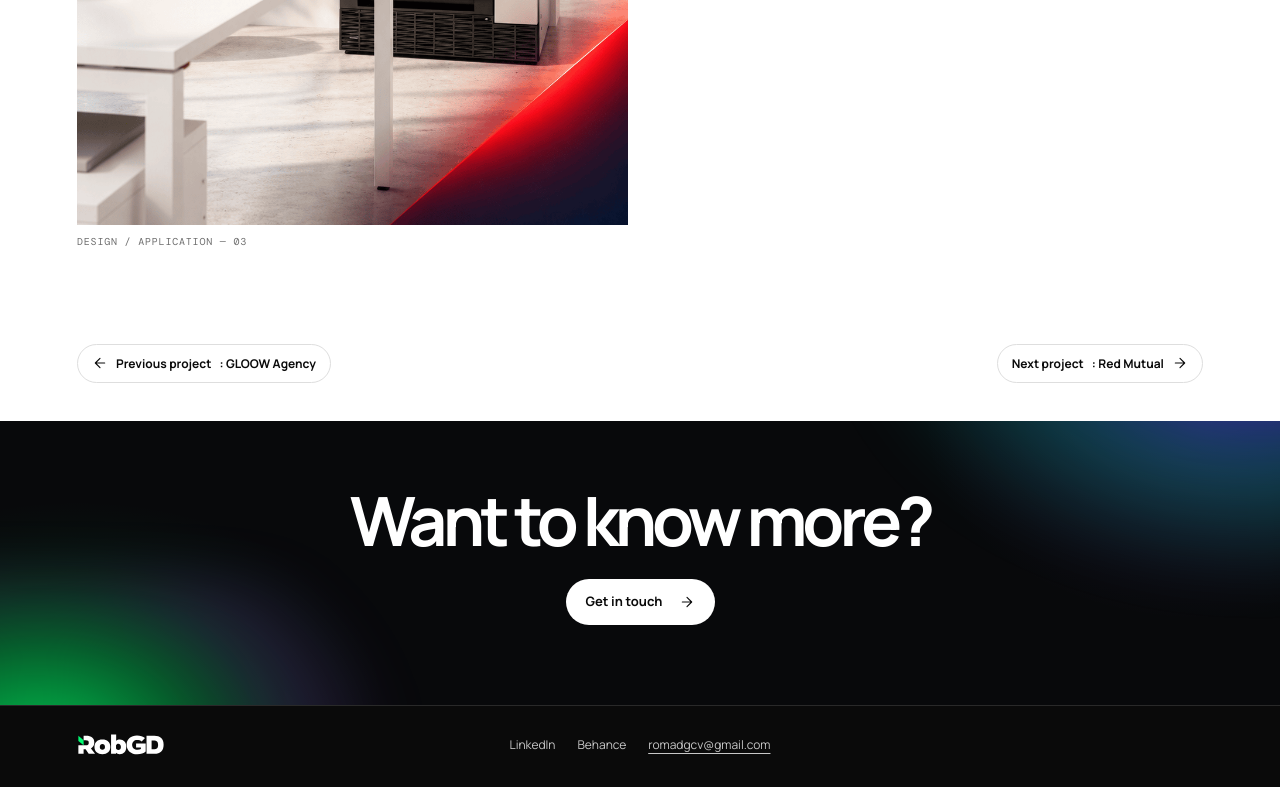
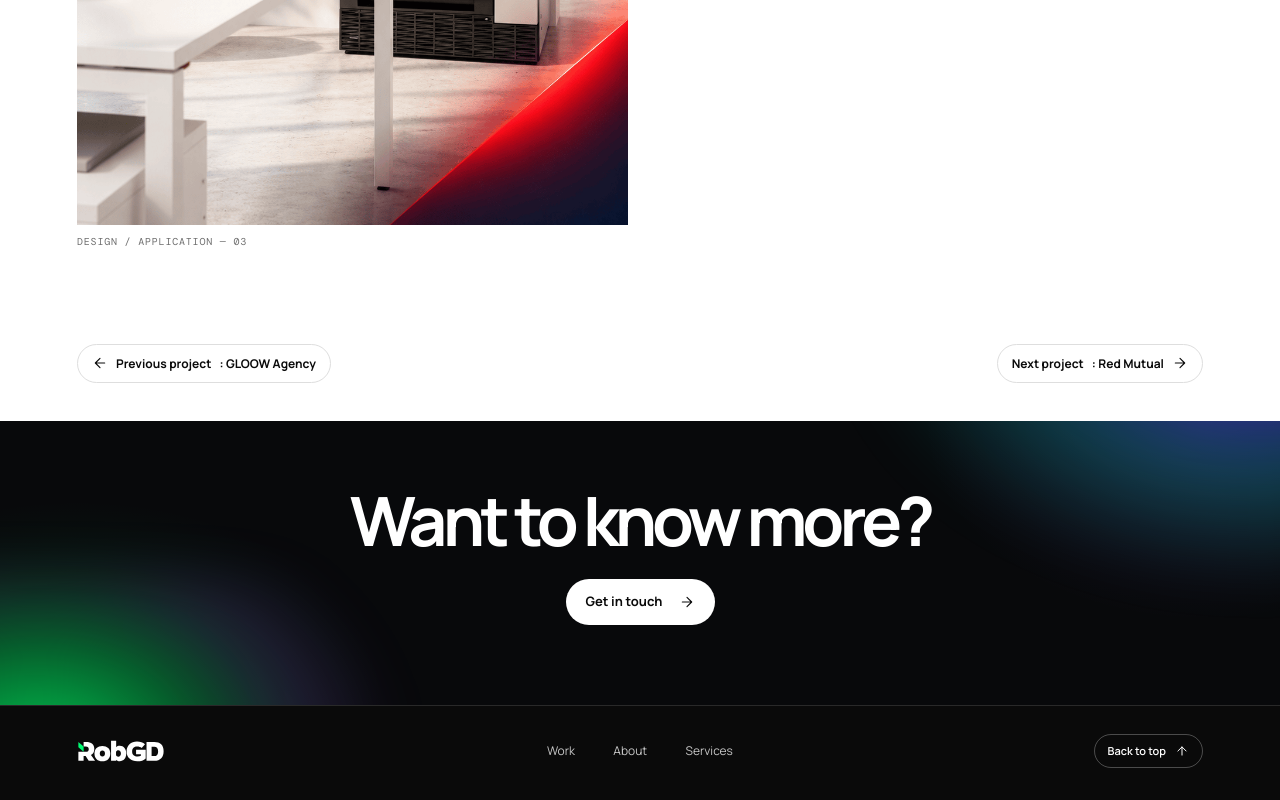
Before and after one commit to 0rober-byte/portfolio, a plain HTML site: page projects/buenos-aires-vending/index.html in a window 1280 px wide. Shown: the part 4029-4829 px from the top of the page. Drawn offline with nearby package versions, Linux system fonts and the light colour scheme; a script that the page names is missing.

Commit message:
Simplify footer navigation: buenos-aires-vending

```diff
--- a/projects/buenos-aires-vending/index.html
+++ b/projects/buenos-aires-vending/index.html
@@ -48,7 +48,5 @@
 <section class="closing"><div class="wrap closing-inner"><div><h2 data-ui="need">Want to know more?</h2></div>
 <a class="pill" href="https://wa.me/3513848087" target="_blank" rel="noreferrer noopener"><span data-ui="contactMore">Get in touch</span> <svg class="ui-icon" viewBox="0 0 24 24" width="20" height="20" fill="none" stroke="currentColor" stroke-width="1.7" stroke-linecap="round" stroke-linejoin="round" aria-hidden="true"><path d="M5 12h14m-7-7 7 7-7 7"/></svg></a></div></section></main>
 <footer class="footer"><div class="wrap footer-inner"><a href="/#home" aria-label="RobGD home"><img src="/assets/logos/Rob_blanco.svg" alt="RobGD"></a>
-<div class="links"><a href="https://www.linkedin.com/in/robertinomarrazzo/" target="_blank" rel="noreferrer noopener">LinkedIn</a>
-<a href="https://www.behance.net/robertinomarrazzo" target="_blank" rel="noreferrer noopener">Behance</a>
-<a class="email" href="mailto:romadgcv@gmail.com">romadgcv@gmail.com</a></div></div></footer>
+<nav class="footer-links" aria-label="Footer navigation"><a href="/#work" data-ui="work">Work</a><a href="/#about" data-ui="about">About</a><a href="/#services" data-ui="navServices">Services</a></nav><a class="footer-top-link" href="#" data-back-top><span data-ui="top">Back to top</span><svg class="ui-icon" viewBox="0 0 24 24" width="20" height="20" fill="none" stroke="currentColor" stroke-width="1.7" stroke-linecap="round" stroke-linejoin="round" aria-hidden="true"><path d="M12 19V5m-7 7 7-7 7 7"/></svg></a></div></footer>
 </body></html>
```
